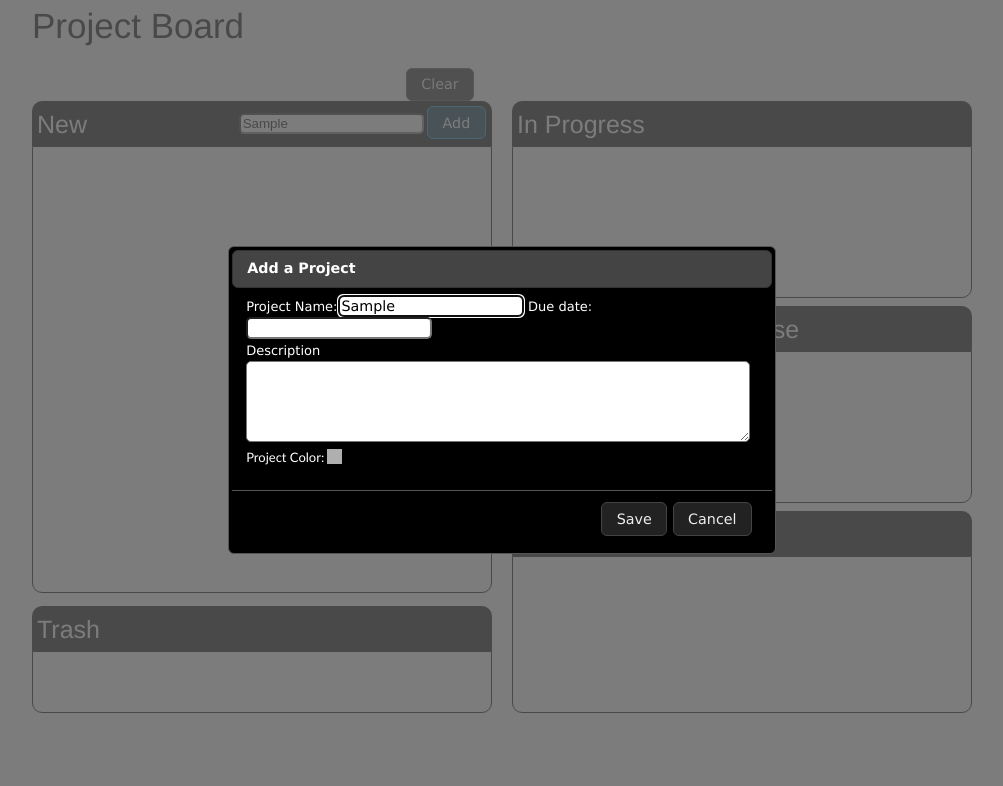
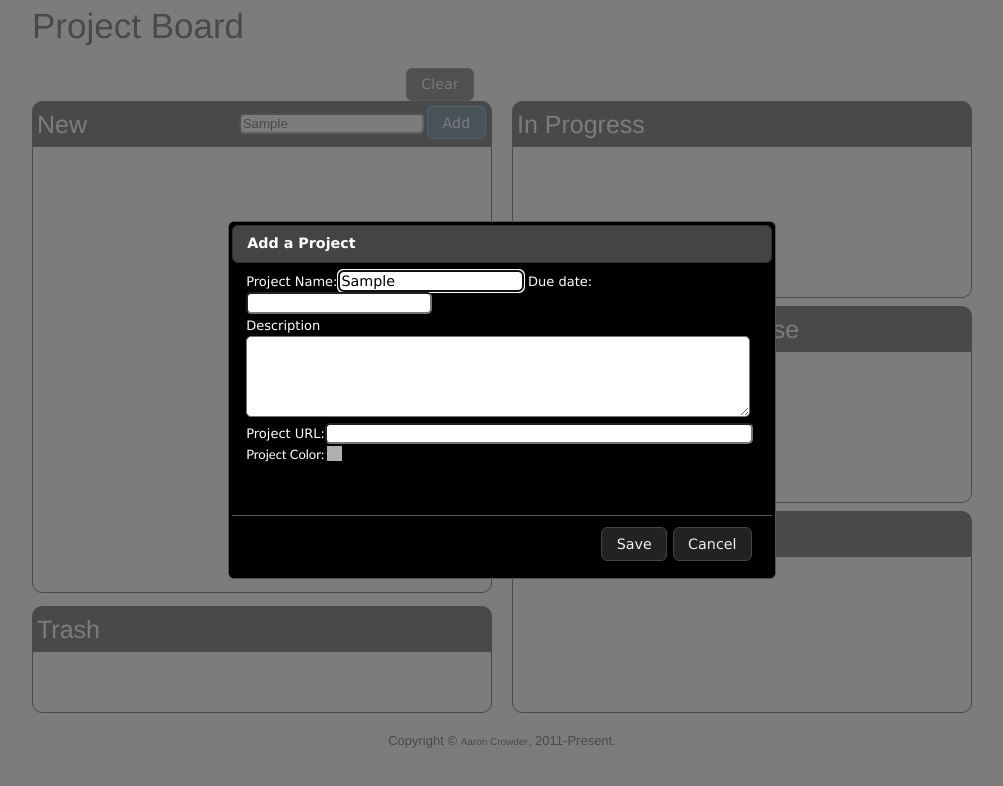
Before and after one commit to CrowderSoup/Project-Board, a plain HTML site: page index.html in a window 1280 px wide. Both pictures are taken after typing "Sample" into the empty fields and a click on the button "Add". Shown: the whole page, without its empty margins (138-1141 px from the left). Drawn offline with Linux system fonts and the light colour scheme.

Commit message:
Adding a copyright line

```diff
--- a/css/style.css
+++ b/css/style.css
@@ -60,6 +60,12 @@ a:hover
 {
     margin-top: 5px;
     height: 105px;
+}
+
+#CopyRight
+{
+    margin-top: 20px;
+    text-align: center;
 }
 
 .inner
--- a/index.html
+++ b/index.html
@@ -75,6 +75,9 @@
                 </div>
             </div>
         </div>
+        <div id="CopyRight" class="grid_12">
+            <p>Copyright &copy; <a href="http://aaroncrowder.com">Aaron Crowder</a>, 2011-Present.</p>
+        </div>
     </div>
 
     <!-- Add Project Dialog -->
@@ -83,6 +86,7 @@
         <label for="proj_due">Due date:</label><input type="textbox" id="proj_due" class="textbox" /><br/>
         <label for="proj_description">Description</lable><br/>
         <textarea id="proj_description" cols="69" rows="5" class="textbox"></textarea>
+        <label for="proj_url">Project URL:</label><input type="textbox" id="proj_url" class="textbox" style="width: 420px" /><br/>
         <select id="color_picker" class="color_picker">
             <option value="AFAFAF">AFAFAF</option>
             <option value="E2161E">E2161E</option>
@@ -92,7 +96,7 @@
         </select>
     </div>
 
-    <!-- Drill Down Dialong -->
+    <!-- Drill Down Dialog -->
     <div id="drill_into_proj" title="View your Project">
         <h3><span id="proj_name_dd"></span></h3>
         <p><span id="proj_description_dd"></span></p>
@@ -106,6 +110,7 @@
         <label for="proj_due_e">Due date:</label><input type="textbox" id="proj_due_e" class="textbox" /><br/>
         <label for="proj_description_e">Description</lable><br/>
         <textarea id="proj_description_e" cols="69" rows="5" class="textbox"></textarea>
+        <label for="proj_url_e">Project URL:</label><input type="textbox" id="proj_url_e" class="textbox" style="width: 420px" /><br/>
         <select id="color_picker_e">
             <option value="AFAFAF">AFAFAF</option>
             <option value="E2161E">E2161E</option>
--- a/js/app.js
+++ b/js/app.js
@@ -6,7 +6,7 @@ $(document).ready(function(){
     $("#add_proj_dialog").dialog({
                                     modal: true,
                                     autoOpen: false,
-                                    height: 300,
+                                    height: 350,
                                     width: 540,
                                     buttons: {
                                                 "Save": function() { save_project(); },
@@ -49,7 +49,7 @@ $(document).ready(function(){
     $("#edit_proj_dialog").dialog({
                                     modal: true,
                                     autoOpen: false,
-                                    height: 300,
+                                    height: 350,
                                     width: 540,
                                     buttons: {
                                                 "Save": function() { finish_editItem(); },
@@ -72,7 +72,7 @@ $(document).ready(function(){
     $('#trash_body').droppable({
             drop: function( event, ui )
             {
-        		deleteItem( ui.draggable );
+                deleteItem( ui.draggable );
 			}
     });
 
@@ -199,6 +199,7 @@ function editItem($id)
         $("#proj_description_e").val(r.description);
         $("#proj_id_e").html(r.key);
         $("#proj_loc_e").html(r.location);
+        $('#color_picker_e option').eq(r.color).attr('selected', 'selected');
 
         $("#edit_proj_dialog").dialog("open");
     });
```
